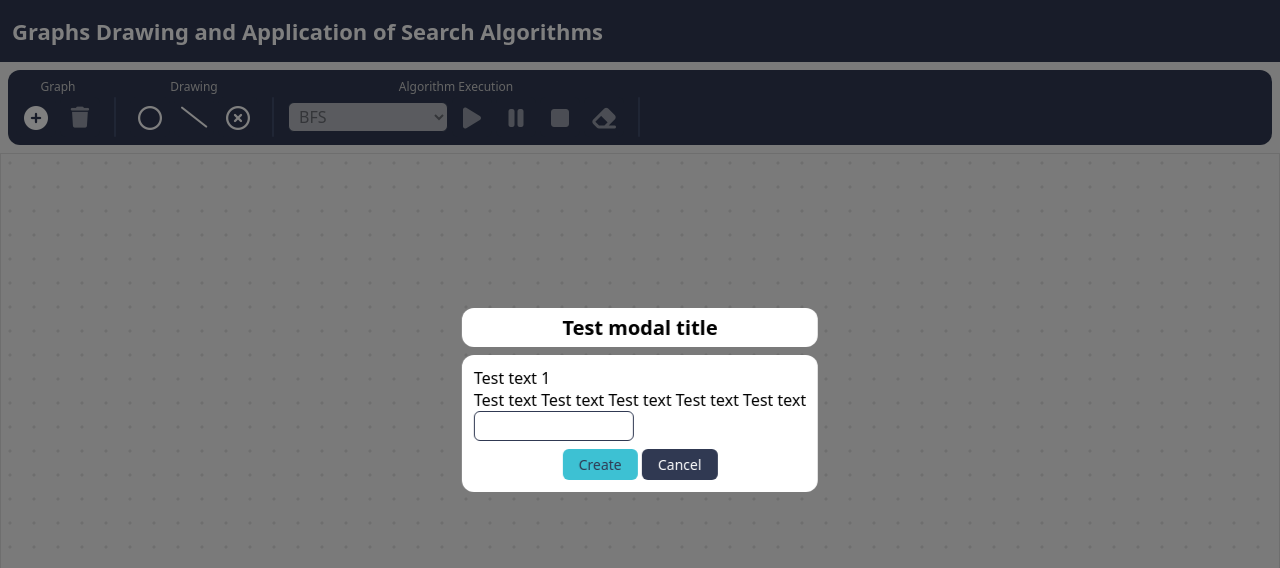
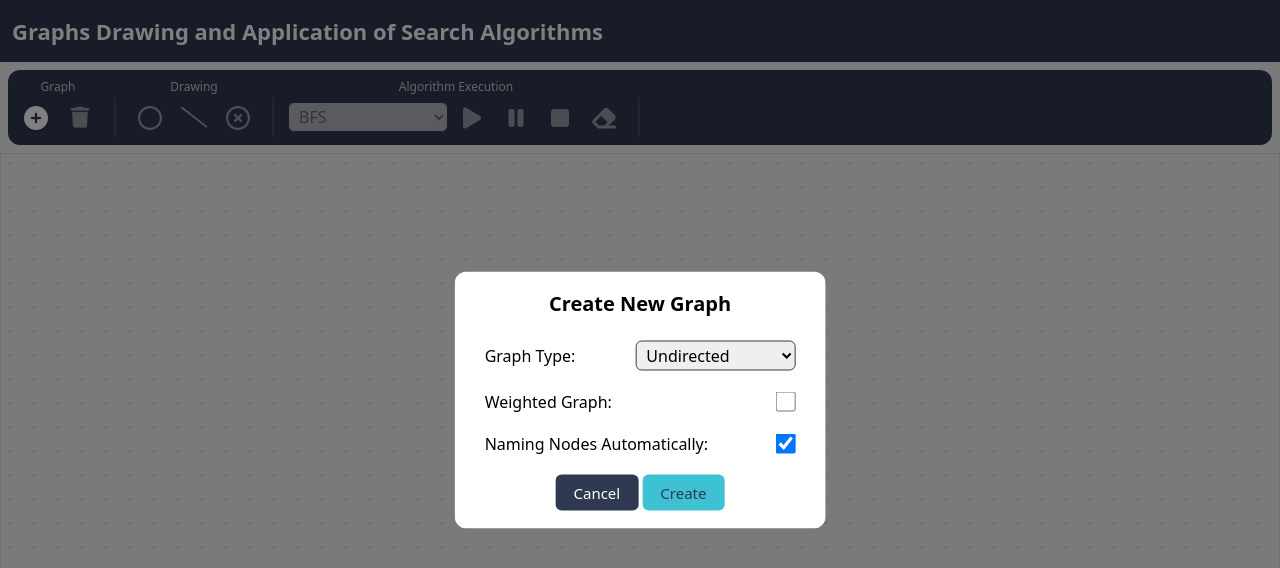
Before and after one commit to Emanuel-Palestino/ez-graphs, a website built with Vite: page index.html in a window 1280 px wide. Both pictures are taken after a click on the button 36 px from the left and 117 px from the top of the page. Built offline with nearby package versions, Linux system fonts and the light colour scheme.

Commit message:
Created "create new graph" modal and its functionality

```diff
--- a/index.html
+++ b/index.html
@@ -44,17 +44,17 @@
         <span class="section-title">Drawing</span>
         <ul>
           <li>
-            <button id="btn-draw_node">
+            <button id="btn-draw_node" disabled>
               <i class="fa-regular fa-circle"></i>
             </button>
           </li>
           <li>
-            <button id="btn-draw_edge">
+            <button id="btn-draw_edge" disabled>
               <i class="fa-solid fa-slash fa-sm"></i>
             </button>
           </li>
           <li>
-            <button id="btn-delete_element">
+            <button id="btn-delete_element" disabled>
               <i class="fa-regular fa-circle-xmark"></i>
             </button>
           </li>
@@ -111,17 +111,31 @@
     <!-- MODALS -->
     <dialog id="new_graph_modal">
       <div class="header">
-        <h3>Test modal title</h3>
+        <h3>Create New Graph</h3>
       </div>
       <div class="body">
         <form id="new_graph_form">
-          <p>Test text 1</p>
-          <p>Test text Test text Test text Test text Test text</p>
-          <input type="text">
+          <div class="form-input">
+            <label for="graph_type">Graph Type:</label>
+            <select id="graph_type" name="graph_type">
+              <option value="undirected">Undirected</option>
+              <option value="directed">Directed</option>
+            </select>
+          </div>
+
+          <div class="form-input">
+            <label for="weighted_graph">Weighted Graph:</label>
+            <input type="checkbox" name="weighted_graph" id="weighted_graph">
+          </div>
+
+          <div class="form-input">
+            <label for="autoname">Naming Nodes Automatically:</label>
+            <input type="checkbox" name="autoname" id="autoname" checked>
+          </div>
         </form>
         <div class="buttons">
+          <button class="secondary" modal-cancel>Cancel</button>
           <button form="new_graph_form" class="primary" modal-accept>Create</button>
-          <button class="secondary" modal-cancel>Cancel</button>
         </div>
       </div>
     </dialog>
--- a/src/classes/Editor.ts
+++ b/src/classes/Editor.ts
@@ -13,6 +13,11 @@ export class Editor {
 	// Editor state
 	public drawing: DrawingElement
 
+	// Graph settings
+	private directed: boolean
+	private weighted: boolean
+	private autoname: boolean
+
 	constructor(canvas: SVGSVGElement) {
 		this.canvas = canvas
 		this.canvas.setAttribute('viewBox', `0 0 ${this.canvas.clientWidth} ${this.canvas.clientHeight}`)
@@ -26,6 +31,9 @@ export class Editor {
 		this.mouseUpHandler = this.mouseUpHandler.bind(this)
 
 		this.drawing = DrawingElement.None
+		this.directed = false
+		this.weighted = false
+		this.autoname = true
 	}
 
 	public init(): void {
@@ -182,4 +190,10 @@ export class Editor {
 		for (const edge of Object.values(this.edges))
 			edge.selecting()
 	}
+
+	public createNewGraph(directed: boolean, weighted: boolean, autoname: boolean): void {
+		this.directed = directed
+		this.weighted = weighted
+		this.autoname = autoname
+	}
 }
--- a/src/main.ts
+++ b/src/main.ts
@@ -11,12 +11,23 @@ const newGraphModal = new Modal('new_graph_modal')
 const btnNewGraph = document.querySelector<HTMLButtonElement>('#btn-new_graph')
 btnNewGraph?.addEventListener('click', async () => {
 	const e = await newGraphModal.showAsync()
+	const form = document.querySelector<HTMLFormElement>('#new_graph_form')!
 	if (e) {
 		e.preventDefault()
-		console.log('aceptado')
-	} else {
-		console.log('cancelado')
+		const data = new FormData(form)
+		editor.createNewGraph(data.get('graph_type') === 'directed', !!data.get('weighted_graph'), !!data.get('autoname'))
+		btnDrawNode!.disabled = false
+		btnDrawEdge!.disabled = false
+		btnDeleteElement!.disabled = false
+		btnCleanGraph!.disabled = false
 	}
+	form.reset()
+	form.querySelector<HTMLInputElement>('#autoname')!.checked = true
+})
+
+const btnCleanGraph = document.querySelector<HTMLButtonElement>('#btn-clean_graph')
+btnCleanGraph?.addEventListener('click', () => {
+	console.log('clean graph')
 })
 
 
--- a/src/styles/ui.css
+++ b/src/styles/ui.css
@@ -117,12 +117,30 @@ select {
 	border: 1px solid var(--bg-primary);
 }
 
+input[type='checkbox'] {
+	width: 20px;
+	height: 20px;
+}
+
 select:not(:disabled) {
 	cursor: pointer;
 }
 
 li select {
 	margin-top: 5px;
+}
+
+/* FORM */
+.form-input {
+	margin-bottom: 20px;
+	display: flex;
+	align-items: center;
+	justify-content: space-between;
+	gap: 60px;
+}
+
+.form-input label {
+	flex-grow: 1;
 }
 
 
@@ -154,7 +172,8 @@ dialog {
 	left: 50%;
 	top: 50%;
 	opacity: 0;
-	background-color: transparent;
+	border-radius: 12px;
+	padding: 18px 30px;
 }
 
 dialog::backdrop {
@@ -171,10 +190,7 @@ dialog[open]::backdrop {
 }
 
 dialog .header {
-	background-color: #fff;
-	border-radius: 12px;
-	padding: 6px 12px;
-	margin-bottom: 8px;
+	margin-bottom: 24px;
 }
 
 dialog .header h3 {
@@ -183,24 +199,22 @@ dialog .header h3 {
 }
 
 dialog .body {
-	background-color: #fff;
 	border-radius: 12px;
-	padding: 12px;
 }
 
 dialog .body .buttons {
 	text-align: center;
-	margin-top: 8px;
+	margin-top: 12px;
 }
 
 dialog .body .buttons button {
 	border: none;
-	padding: 6px 16px;
+	padding: 8px 18px;
 	border-radius: 6px;
 	cursor: pointer;
 	transition: transform 200ms;
 	user-select: auto;
-	font-size: 14px;
+	font-size: 15px;
 }
 
 dialog .body .buttons button.primary {
```
